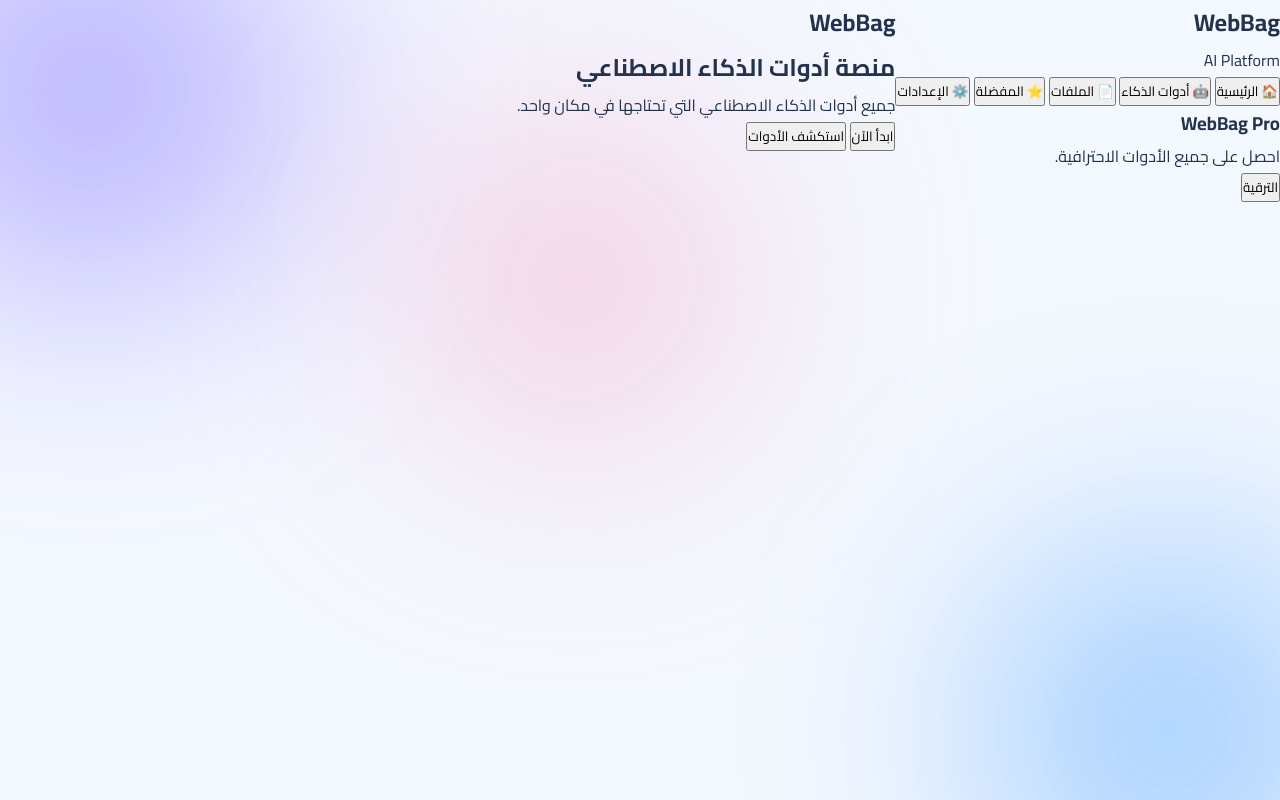
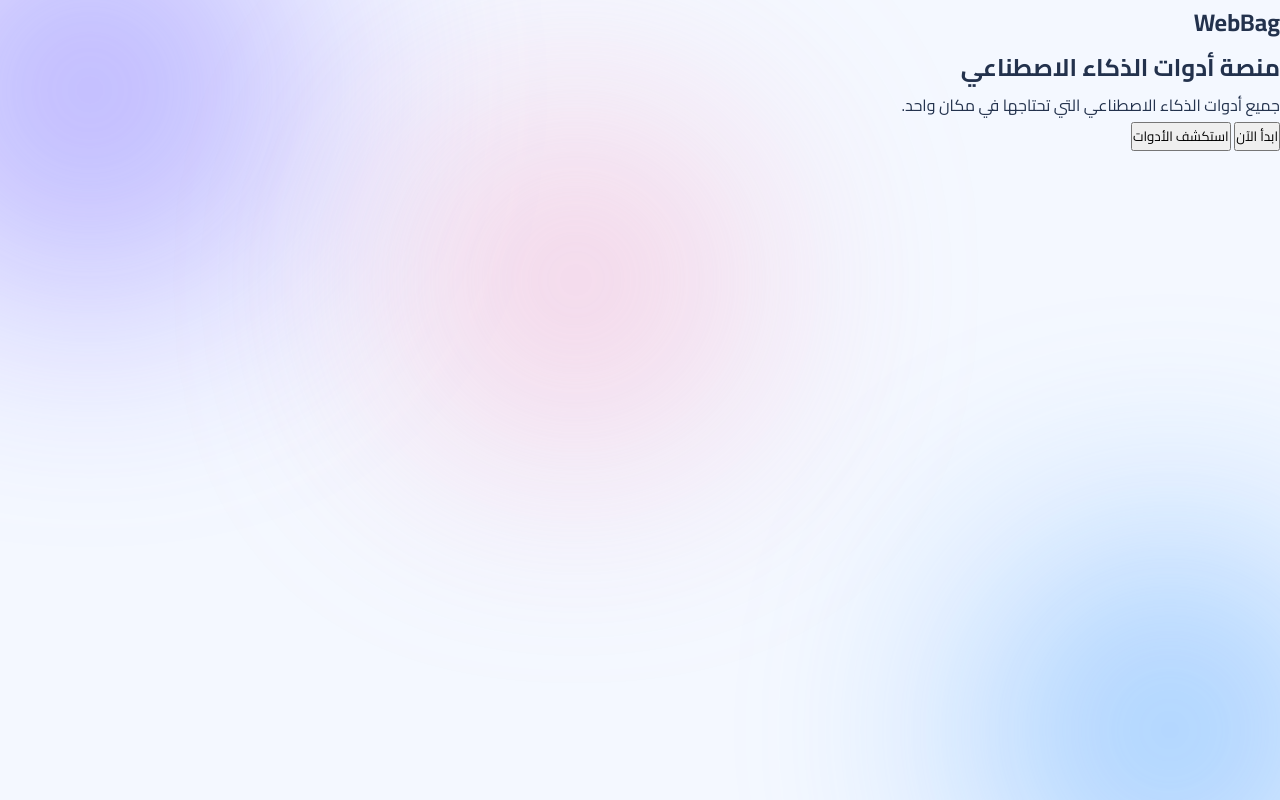
Before and after one commit to Nour-1412/WebBag-, a plain HTML site: page index.html in a window 1280 px wide. Shown: the top 800 px of the page. Drawn offline with Linux system fonts and the light colour scheme; a script that the page names is missing.

Commit message:
Remove sidebar from index.html
Removed sidebar section including brand, navigation buttons, and pro card.

```diff
--- a/index.html
+++ b/index.html
@@ -23,41 +23,7 @@
 
 <div class="container">
 
-    <aside class="sidebar">
 
-        <div class="brand">
-
-            <h1>WebBag</h1>
-
-            <span>AI Platform</span>
-
-        </div>
-
-        <nav>
-
-            <button class="nav-btn active">🏠 الرئيسية</button>
-
-            <button class="nav-btn">🤖 أدوات الذكاء</button>
-
-            <button class="nav-btn">📄 الملفات</button>
-
-            <button class="nav-btn">⭐ المفضلة</button>
-
-            <button class="nav-btn">⚙️ الإعدادات</button>
-
-        </nav>
-
-        <div class="pro-card">
-
-            <h3>WebBag Pro</h3>
-
-            <p>احصل على جميع الأدوات الاحترافية.</p>
-
-            <button>الترقية</button>
-
-        </div>
-
-    </aside>
 
     <main class="content">
 
```
